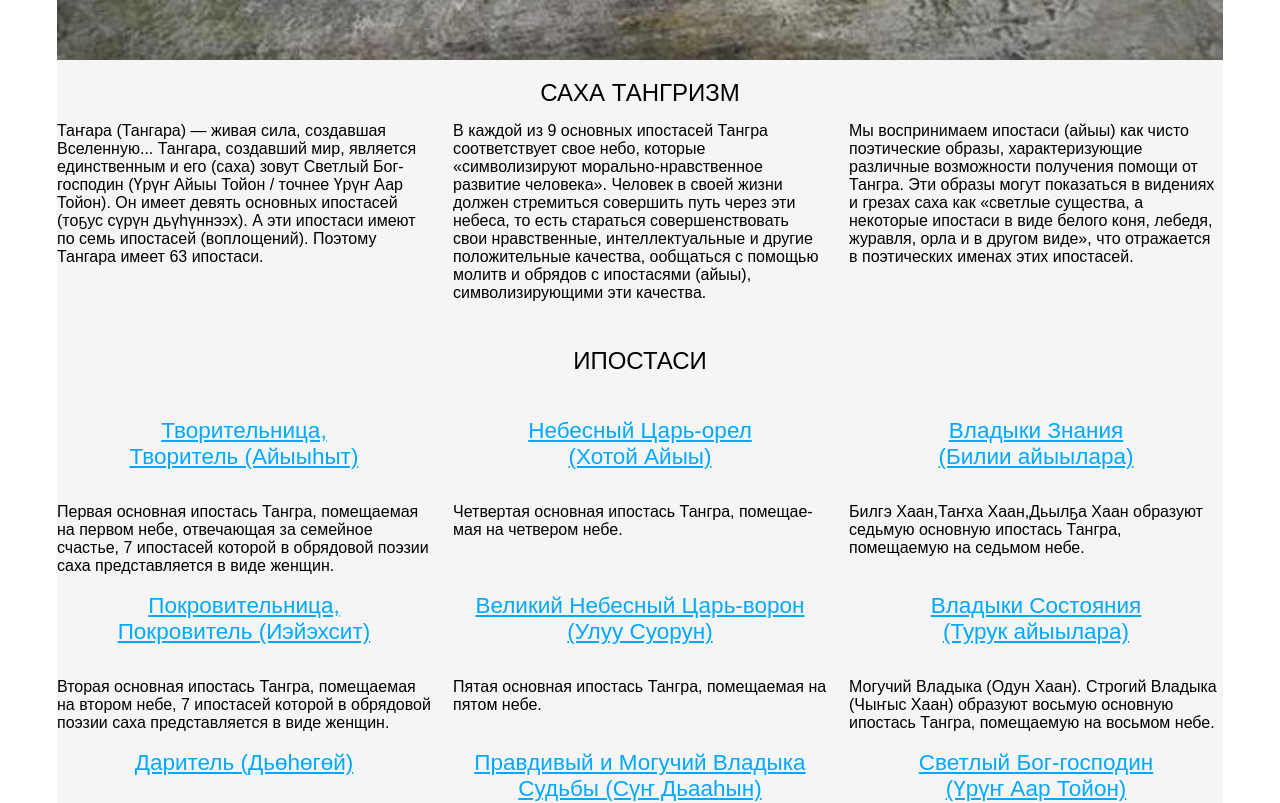
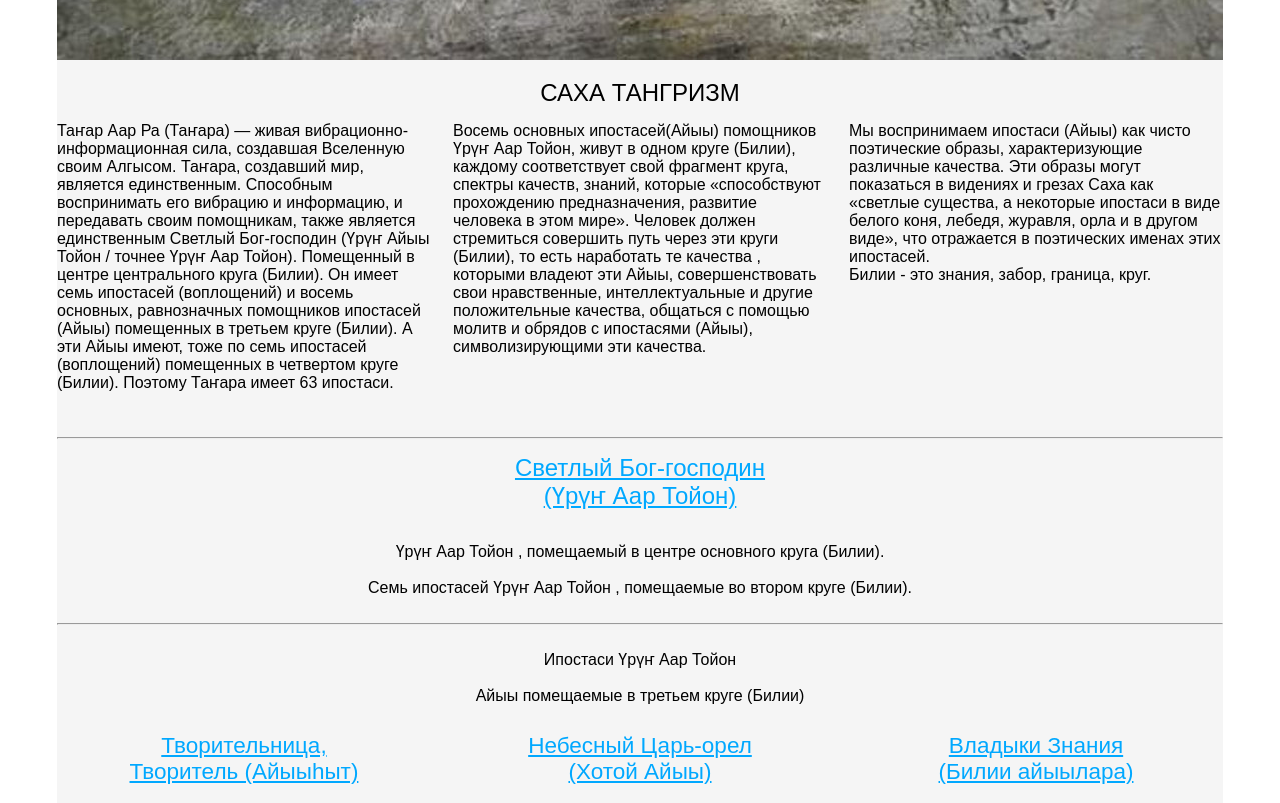
Before and after one commit to Sakkuraa/Algustar, a React (Create React App) app: page / in a window 1280 px wide. Shown: the part 800-1603 px from the top of the page. Built offline with nearby package versions, Linux system fonts and the light colour scheme.

Commit message:
Update Home.js

```diff
--- a/src/components/Pages/Home.js
+++ b/src/components/Pages/Home.js
@@ -13,71 +13,164 @@ export default class Home extends Component {
 			<div className="main-middle3 main-top clearfix">
 
 				<article>
-					Таҥара (Тангара) — живая сила, создавшая Вселенную... Тангара,
-					создавший мир, является единственным
-					и его (саха) зовут Светлый Бог-господин (Үрүҥ Айыы Тойон / точнее Үрүҥ Аар Тойон).
-					 Он имеет девять основных ипостасей (тоҕус сүрүн дьүһүннээх).
-					 А эти ипостаси имеют по семь ипостасей (воплощений).
-					 Поэтому Тангара имеет 63 ипостаси.
+            Таҥар Аар Ра (Таҥара) — живая вибрационно-информационная сила,
+            создавшая Вселенную своим Алгысом. Таҥара, создавший мир, является
+            единственным. Способным воспринимать его вибрацию и информацию, и
+            передавать своим помощникам, также является единственным Светлый
+            Бог-господин (Үрүҥ Айыы Тойон / точнее Үрүҥ Аар Тойон). Помещенный в
+            центре центрального круга (Билии). Он имеет семь ипостасей
+            (воплощений) и восемь основных, равнозначных помощников ипостасей
+            (Айыы) помещенных в третьем круге (Билии). А эти Айыы имеют, тоже по
+            семь ипостасей (воплощений) помещенных в четвертом круге (Билии).
+            Поэтому Таҥара имеет 63 ипостаси.
+            <br />
           </article>
           <article>
-						В каждой из 9 основных ипостасей Тангра соответствует свое небо,
-						которые «символизируют морально-нравственное развитие человека».
-						Человек в своей жизни должен стремиться совершить путь через эти небеса,
-						то есть стараться совершенствовать свои нравственные,
-						интеллектуальные и другие положительные качества,
-						ообщаться с помощью молитв и обрядов с ипостасями (айыы),
+            Восемь основных ипостасей(Айыы) помощников Үрүҥ Аар Тойон, живут в
+            одном круге (Билии), каждому соответствует свой фрагмент круга,
+            спектры качеств, знаний, которые «способствуют прохождению
+            предназначения, развитие человека в этом мире». Человек должен
+            стремиться совершить путь через эти круги (Билии), то есть
+            наработать те качества , которыми владеют эти Айыы, совершенствовать
+            свои нравственные, интеллектуальные и другие положительные качества,
+            общаться с помощью молитв и обрядов с ипостасями (Айыы),
             символизирующими эти качества.
           </article>
           <article>
-						Мы воспринимаем ипостаси (айыы) как чисто поэтические образы,
-						характеризующие различные возможности получения помощи от Тангра.
-						Эти образы могут показаться в видениях и грезах саха как «светлые существа,
-						а некоторые ипостаси в виде белого коня, лебедя, журавля, орла и в другом виде»,
-						что отражается в поэтических именах этих ипостасей.
+            Мы воспринимаем ипостаси (Айыы) как чисто поэтические образы,
+            характеризующие различные качества. Эти образы могут показаться в
+            видениях и грезах Саха как «светлые существа, а некоторые ипостаси в
+            виде белого коня, лебедя, журавля, орла и в другом виде», что
+            отражается в поэтических именах этих ипостасей.
+            <br /> Билии - это знания, забор, граница, круг.
           </article>
         </div>
-				<h1>ИПОСТАСИ</h1><br/>
+        <hr></hr>
+        <div>
+          <h1>
+            <NavLink to="/T9">
+              Светлый Бог-господин
+              <br />
+              (Үрүҥ Аар Тойон)
+            </NavLink>
+          </h1>
+          <br />
+          <center>
+            Үрүҥ Аар Тойон , помещаемый в центре основного круга (Билии).
+          </center>
+          <br />
+          <center>
+            Семь ипостасей Үрүҥ Аар Тойон , помещаемые во втором круге (Билии).
+          </center>
+        </div>
+        <br />
+        <hr></hr>
+        <center>
+          <br />
+          <h2>Ипостаси Үрүҥ Аар Тойон</h2>
+          <br />
+          Айыы помещаемые в третьем круге (Билии)
+        </center>
+        <br />
         <div className="main-middle3 main-top clearfix">
-
           <article>
-				<NavLink to="/T1" ><h2>Творительница,<br/> Творитель (Айыыһыт)</h2></NavLink><br/>
-					Первая основная ипостась Тангра, помещаемая на первом небе, отвечающая за семейное счастье,
-					7 ипостасей которой в обрядовой поэзии саха представляется в виде женщин.<br/>
-						<br/>
-					<NavLink to="/T2" ><h2>Покровительница, <br/>Покровитель (Иэйэхсит)</h2></NavLink><br/>
-					Вторая основная ипостась Тангра, помещаемая на втором небе, 7 ипостасей которой в обрядовой
-					поэзии саха представляется в виде женщин.<br/>
-					<br/>
-					<NavLink to="/T3" ><h2>Даритель (Дьөһөгөй)</h2></NavLink>
-						<br/>
-					Третья основная ипостась Тангра, помещаемая на третьем небе. Может помочь различным видам деятельности.<br/><br/>
+            <NavLink to="/T1">
+              <h2>
+                Творительница,
+                <br /> Творитель (Айыыһыт)
+              </h2>
+            </NavLink>
+            <br />
+            Первая основная ипостась Үрүҥ Аар Тойон, помещаемая на первом
+            фрагменте Билии, отвечающая за семейное счастье, 7 ипостасей которой
+            в обрядовой поэзии Саха представляется в виде женщин.
+            <br />
+            <br />
+            <NavLink to="/T2">
+              <h2>
+                Покровительница, <br />
+                Покровитель (Иэйэхсит)
+              </h2>
+            </NavLink>
+            <br />
+            Вторая основная ипостась Үрүҥ Аар Тойон, помещаемая на втором
+            фрагменте Билии,
+            <br /> 7 ипостасей которой в обрядовой поэзии Саха представляется в
+            виде женщин.
+            <br />
+            <br />
+            <NavLink to="/T3">
+              <h2>Даритель (Дьөһөгөй)</h2>
+            </NavLink>
+            <br />
+            Третья основная ипостась Үрүҥ Аар Тойон, помещаемая на третьем
+            фрагменте Билии. Участвующий в получении качеств в различных видах
+            ремесла, деятельности.
+            <br />
+            <br />
           </article>
           <article>
-						<NavLink to="/T4"><h2>Небесный Царь-орел <br/>(Хотой Айыы)</h2></NavLink>
-						<br/>Четвертая основная ипостась Тангра, помещае-мая на четвером небе.
-						<br/>
-						<br/><br/><br/>
-						<NavLink to="/T5"><h2>Великий Небесный Царь-ворон (Улуу Суорун)</h2></NavLink><br/>
-						Пятая основная ипостась Тангра, помещаемая на пятом небе.
-						<br/>
-						<br/><br/>
-						<NavLink to="/T6"><h2>Правдивый и Могучий Владыка Судьбы (Сүҥ Дьааһын)</h2></NavLink><br/>
-						Шестая основная ипостась Тангра, помещаемая на шестом небе.<br/>
+            <NavLink to="/T4">
+              <h2>
+                Небесный Царь-орел <br />
+                (Хотой Айыы)
+              </h2>
+            </NavLink>
+            <br />
+            Четвертая основная ипостась Үрүҥ Аар Тойон, помещае-мая на четвером
+            фрагменте Билии.
+            <br />
+            <br />
+            <br />
+            <br />
+            <NavLink to="/T5">
+              <h2>Великий Небесный Царь-ворон (Улуу Суорун)</h2>
+            </NavLink>
+            <br />
+            Пятая основная ипостась Үрүҥ Аар Тойон, помещаемая на пятом
+            фрагменте Билии.
+            <br />
+            <br />
+            <br />
+            <NavLink to="/T6">
+              <h2>Правдивый и Могучий Владыка Судьбы (Сүҥ Дьааһын)</h2>
+            </NavLink>
+            <br />
+            Шестая основная ипостась Үрүҥ Аар Тойон, помещаемая на шестом
+            фрагменте Билии.
+            <br />
           </article>
           <article>
-						<NavLink to="/T7"><h2>Владыки Знания<br/> (Билии айыылара)</h2></NavLink><br/>
-						Билгэ Хаан,Таҥха Хаан,Дьылҕа Хаан образуют седьмую основную ипостась Тангра,
-						помещаемую на седьмом небе.<br/><br/><br/>
-						<NavLink to="/T8"><h2>Владыки Состояния<br/> (Турук айыылара)</h2></NavLink><br/>
-						Могучий Владыка (Одун Хаан).
-						Строгий Владыка (Чыҥыс Хаан) образуют восьмую основную ипостась Тангра,
-						помещаемую на восьмом небе.<br/><br/>
-						<NavLink to="/T9"><h2>Светлый Бог-господин<br/>(Үрүҥ Аар Тойон)</h2></NavLink><br/>
-						Главная ипостась Тангра, помещаемая на девятом небе.
+            <NavLink to="/T7">
+              <h2>
+                Владыки Знания
+                <br /> (Билии айыылара)
+              </h2>
+            </NavLink>
+            <br />
+            <blockquote>Билгэ Хаан,Таҥха Хаан,Дьылҕа Хаан</blockquote> образуют
+            седьмую основную ипостась Үрүҥ Аар Тойон, помещаемую на седьмом
+            фрагменте Билии.
+            <br />
+            <br />
+            <br />
+            <NavLink to="/T8">
+              <h2>
+                Владыки Состояния
+                <br /> (Турук айыылара)
+              </h2>
+            </NavLink>
+            <br />
+            <blockquote>
+              Могучий Владыка (Одун Хаан). Строгий Владыка (Чыҥыс Хаан)
+            </blockquote>{" "}
+            образуют восьмую основную ипостась Үрүҥ Аар Тойон, помещаемую на
+            восьмом фрагменте Билии.
+            <br />
+            <br />
           </article>
         </div>
       </div>
-			)
+    );
   }
 }
```
Lines whose indentation alone changed are shown as unchanged.
